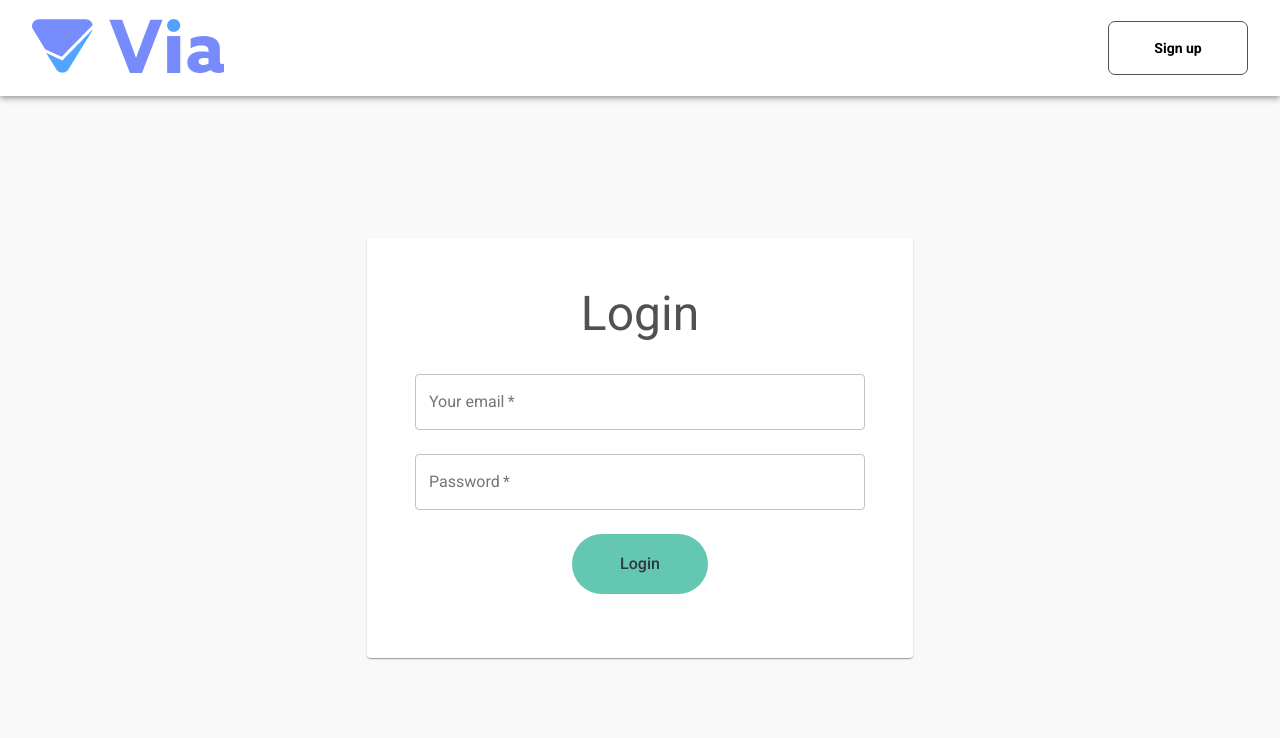
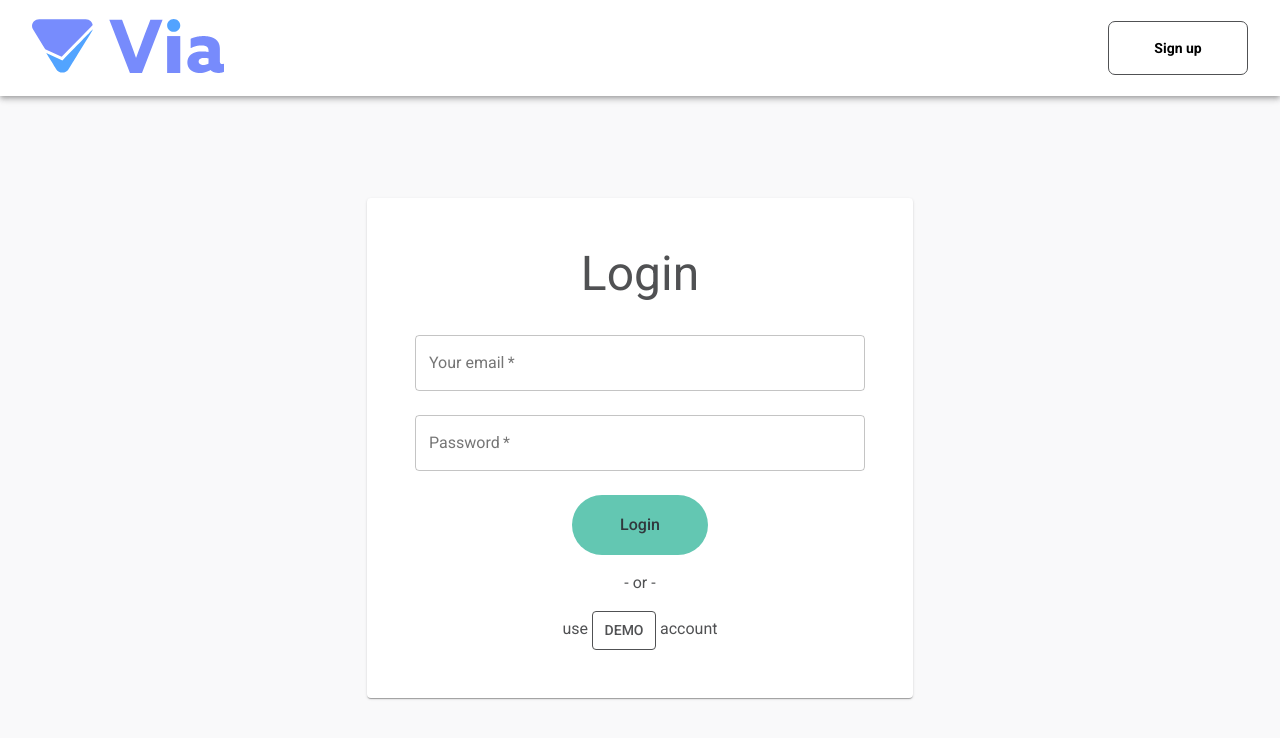
Before and after one commit to umbauk/sms-messenger, a React (Create React App) app in the folder client/: page /login in a window 1280 px wide. Shown: the top 738 px of the page. Built offline with nearby package versions, Linux system fonts and the light colour scheme; no server answers.

Commit message:
Remove send auth. Add demo account

```diff
--- a/client/src/Utils/socket.js
+++ b/client/src/Utils/socket.js
@@ -1,9 +1,8 @@
 import io from "socket.io-client";
 
-const connect = userId => {
+const connect = (userId) => {
   const url = process.env.REACT_APP_SERVER_URL || "http://localhost:3001";
   const socket = io(url, { query: { userId } });
-  console.log(`User ${userId} connected to socket.io`);
   return socket;
 };
 
--- a/client/src/Views/Home/Home.js
+++ b/client/src/Views/Home/Home.js
@@ -1,3 +1,8 @@
+/*
+ * Logged in users only.
+ * Adds newMessage listener to web socket
+ */
+
 import React, {
   useState,
   useContext,
--- a/client/src/Views/Home/Sidebar/NewContact.js
+++ b/client/src/Views/Home/Sidebar/NewContact.js
@@ -26,6 +26,7 @@ const useStyles = makeStyles((theme) => ({
 }));
 
 const NewContactDialog = (props) => {
+  const { onClose } = props;
   const [fields, setFields] = useState({
     name: "",
     phoneNum: "",
@@ -59,7 +60,7 @@ const NewContactDialog = (props) => {
   };
 
   const handleClose = () => {
-    props.onClose();
+    onClose();
     setSubmitted(false);
   };
 
--- a/client/src/Views/Landing/Landing.js
+++ b/client/src/Views/Landing/Landing.js
@@ -1,3 +1,7 @@
+/*
+ * Displays Login and Register Components and Landing Navbar
+ */
+
 import React, { useContext } from "react";
 import { Grid, Paper, Hidden, makeStyles } from "@material-ui/core";
 import { useLocation, Redirect } from "react-router-dom";
--- a/client/src/Views/Landing/Login.js
+++ b/client/src/Views/Landing/Login.js
@@ -12,6 +12,7 @@ import { Close } from "@material-ui/icons";
 import { Link as RouterLink } from "react-router-dom";
 
 import StyledButton from "Components/Button/StyledButtonNative";
+import StyledButtonText from "Components/Button/StyledButtonText";
 import AuthUserContext from "Components/Session/AuthUserContext";
 
 import { login } from "Utils/api";
@@ -21,6 +22,13 @@ const useStyles = makeStyles((theme) => ({
     marginTop: theme.spacing(2),
     marginBottom: theme.spacing(2),
     textAlign: "center",
+  },
+  or: {
+    paddingBottom: "1rem",
+  },
+  demoBtn: {
+    width: "4rem",
+    border: "1px solid",
   },
 }));
 
@@ -51,6 +59,11 @@ const Login = () => {
     setErrors({});
   };
 
+  const demoAccount = () => {
+    console.log("Demo");
+    setFields({ email: "test@test.com", password: "password" });
+  };
+
   return (
     <>
       <Typography variant="h3" className={classes.title} gutterBottom>
@@ -69,6 +82,7 @@ const Login = () => {
           margin="normal"
           error={"email" in errors}
           helperText={errors.email}
+          autoComplete="username"
         />
         <TextField
           label="Password"
@@ -82,6 +96,7 @@ const Login = () => {
           value={fields.password}
           error={"password" in errors}
           helperText={errors.password}
+          autoComplete="current-password"
         />
 
         <StyledButton
@@ -92,6 +107,14 @@ const Login = () => {
         >
           Login
         </StyledButton>
+        <Typography className={classes.or}>- or -</Typography>
+        <Typography>
+          use{" "}
+          <StyledButtonText className={classes.demoBtn} onClick={demoAccount}>
+            DEMO
+          </StyledButtonText>{" "}
+          account
+        </Typography>
       </form>
 
       <Hidden smUp>
```
Also changed, not shown: 2 other files (tests, documents, lock files or other folders).
